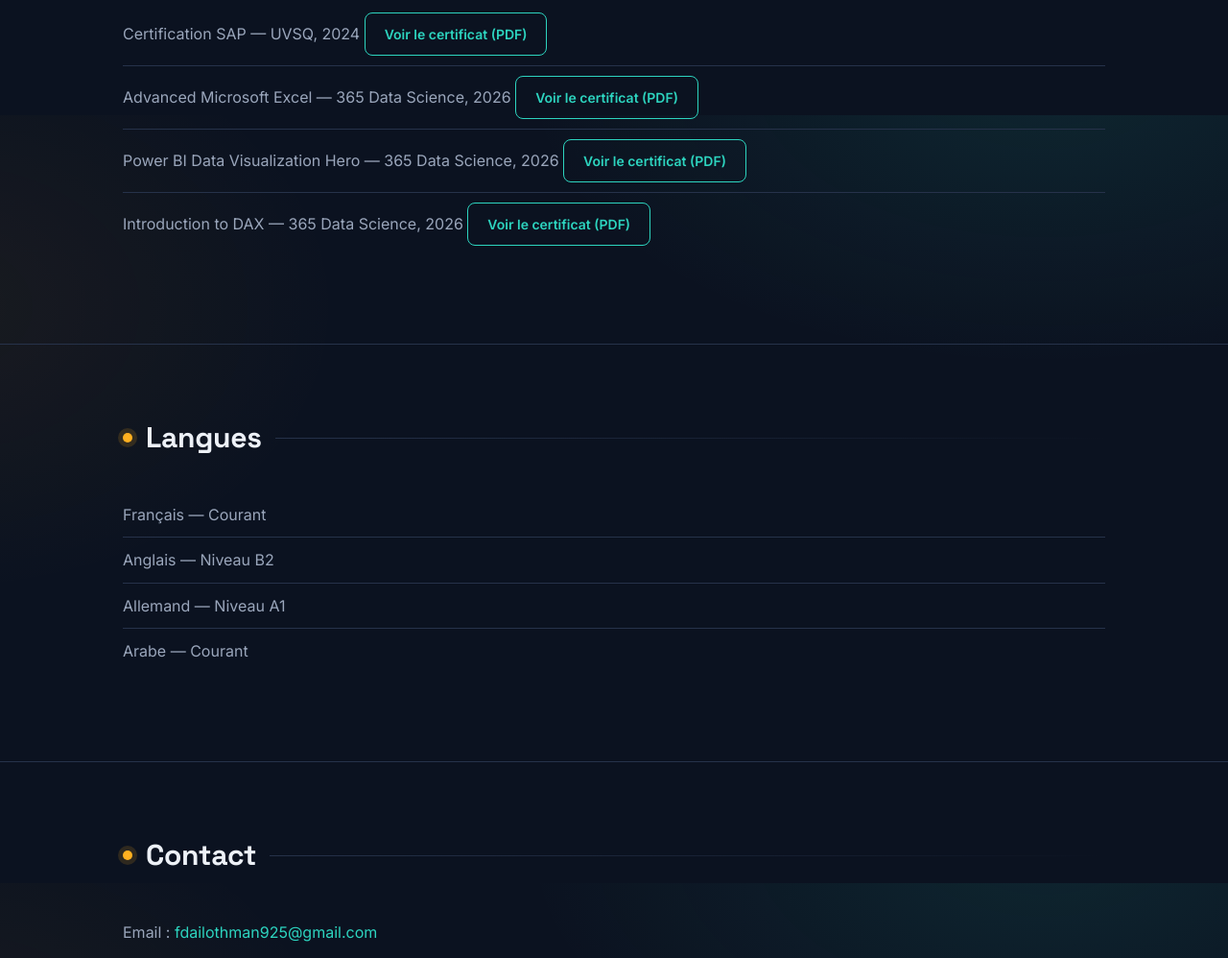
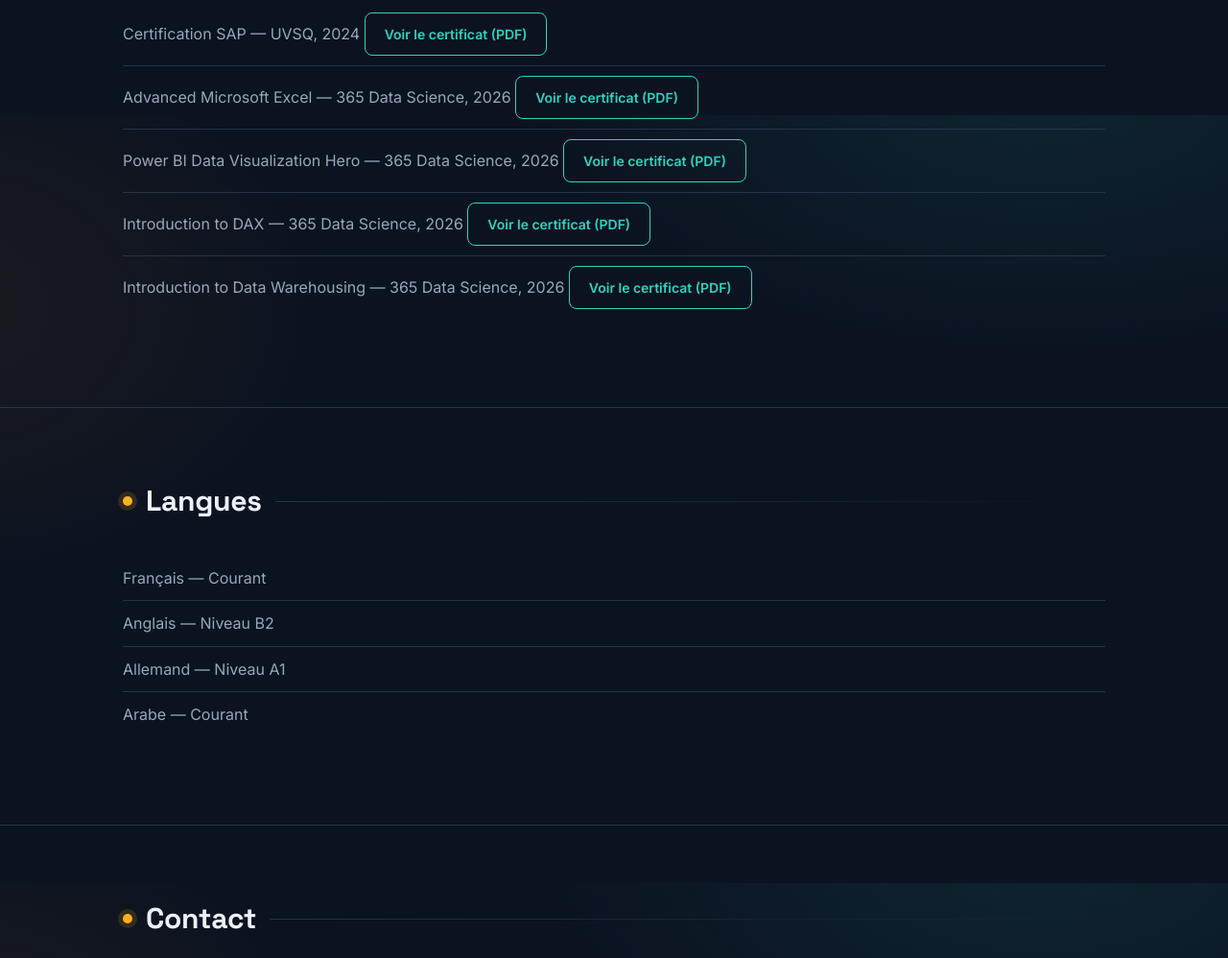
Before and after one commit to fdailothman/fdailothman.github.io, a plain HTML site: page index.html in a window 1280 px wide. Shown: the part 3080-4078 px from the top of the page at 96% size. Drawn offline with Linux system fonts and the light colour scheme.

Commit message:
Update index.html

```diff
--- a/index.html
+++ b/index.html
@@ -139,6 +139,10 @@
     Introduction to DAX — 365 Data Science, 2026
     <a href="Certificat_DAX.pdf" target="_blank" class="btn btn-outline">Voir le certificat (PDF)</a>
 </li>
+        <li>
+    Introduction to Data Warehousing — 365 Data Science, 2026
+    <a href="Certificat_Data_WHS.pdf" target="_blank" class="btn btn-outline">Voir le certificat (PDF)</a>
+</li>
     </ul>
         </div>
 </section>
```
